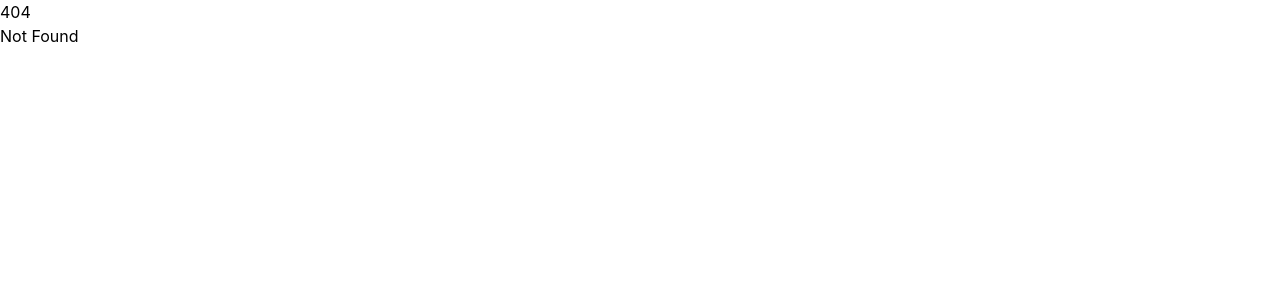
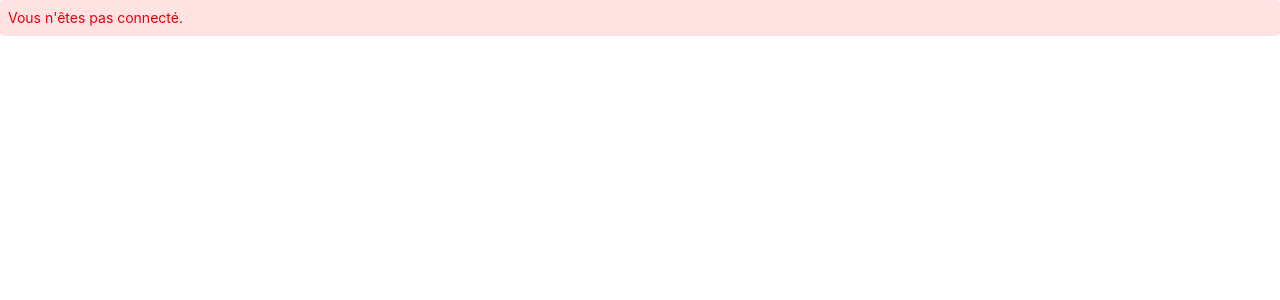
Before and after one commit to ItsMeViipeR/DWBDD-chat, a SvelteKit app in the folder frontend/: page /logout in a window 1280 px wide. Before the commit this address had no page. Shown: the top 300 px of the page. Built offline with nearby package versions, Linux system fonts and the light colour scheme.

Commit message:
feat: add logout

```diff
--- /dev/null
+++ b/frontend/src/routes/logout/+page.svelte
@@ -0,0 +1,28 @@
+<script lang="ts">
+	let message = $state('Vous êtes déconnecté.');
+	let isError = $state(false);
+
+	if (!localStorage.getItem('chat_token')) {
+		message = "Vous n'êtes pas connecté.";
+		isError = true;
+	} else {
+		try {
+			localStorage.removeItem('chat_user');
+			localStorage.removeItem('chat_token');
+		} catch (e) {
+			console.error(e);
+			isError = true;
+			message = 'Impossible de vous déconnecter.';
+		}
+	}
+</script>
+
+{#if isError}
+	<div class="mb-4 rounded bg-red-100 p-2 text-sm text-red-600">
+		{message}
+	</div>
+{:else}
+	<div class="mb-4 rounded bg-green-100 p-2 text-sm text-green-600">
+		{message}
+	</div>
+{/if}
```
